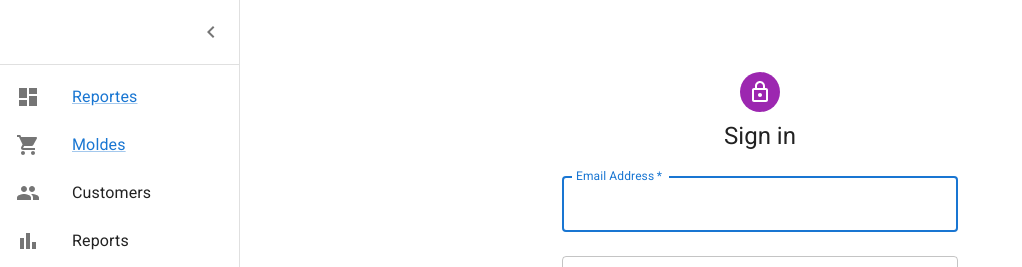
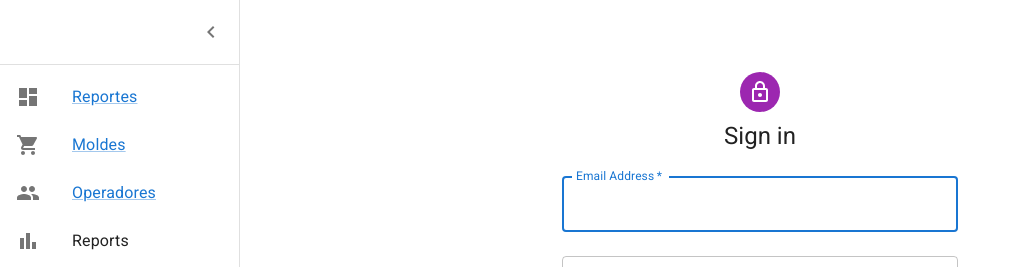
Before and after one commit to gabrielacorona/labDeWeb, a React (Create React App) app: page / in a window 1280 px wide. Shown: the top 267 px of the page, without its empty margins (0-1022 px from the left). Built offline with nearby package versions, Linux system fonts and the light colour scheme.

Commit message:
add operadores boton

```diff
--- a/src/components/operadores/Operadores.js
+++ b/src/components/operadores/Operadores.js
@@ -13,6 +13,7 @@ import IconButton from '@mui/material/IconButton';
 import VisibilityIcon from '@mui/icons-material/Visibility';
 import { useUserId, getOperadores } from '../../services/users';
 import { Link } from 'react-router-dom';
+import Button from '@mui/material/Button'
 
 const mockProp = {
     users: [
@@ -114,8 +115,20 @@ export default function Operadores() {
         {/* CONTAINER WITH TITLE AND LIST OF OPERATORS */}
         <Container maxWidth="lg" sx={{ mt: 4, mb: 4 }}>
             <Grid container spacing={3}>
-                <Grid item xs={12} md={12} lg={12}>
+                <Grid item xs={9} md={9} lg={9}>
                     <Title>Operadores</Title>
+                </Grid>
+                <Grid item xs={3} md={3} lg={3}>
+                    <Link to={'/addoperador'}>
+                        <Button
+                            color="primary"
+                            variant="contained"
+                            type="submit"
+                            sx={{ mb: 2 }}
+                        >
+                            Agregar Nuevo
+                        </Button>
+                    </Link>
                 </Grid>
                 <Grid item xs={12} md={12} lg={12}>
                     <MisOperadores title="Descripcion" operadores={operadores}/>
--- a/src/components/sidebar/listItems.js
+++ b/src/components/sidebar/listItems.js
@@ -30,12 +30,14 @@ export const mainListItems = (
         <ListItemText primary="Moldes" />
       </ListItemButton>
     </Link>
-    <ListItemButton>
-      <ListItemIcon>
-        <PeopleIcon />
-      </ListItemIcon>
-      <ListItemText primary="Customers" />
-    </ListItemButton>
+    <Link href="/operadores">
+      <ListItemButton>
+        <ListItemIcon>
+          <PeopleIcon />
+        </ListItemIcon>
+        <ListItemText primary="Operadores" />
+      </ListItemButton>
+    </Link>
     <ListItemButton>
       <ListItemIcon>
         <BarChartIcon />
```
